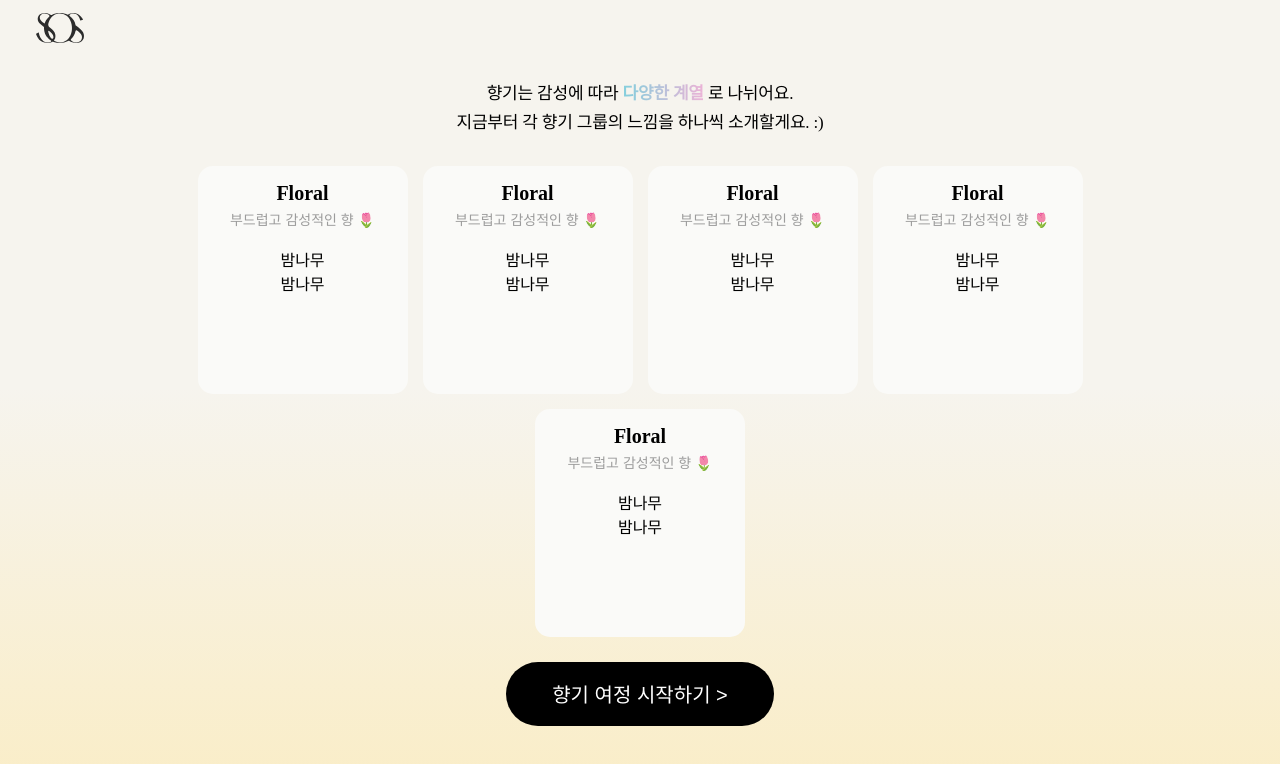
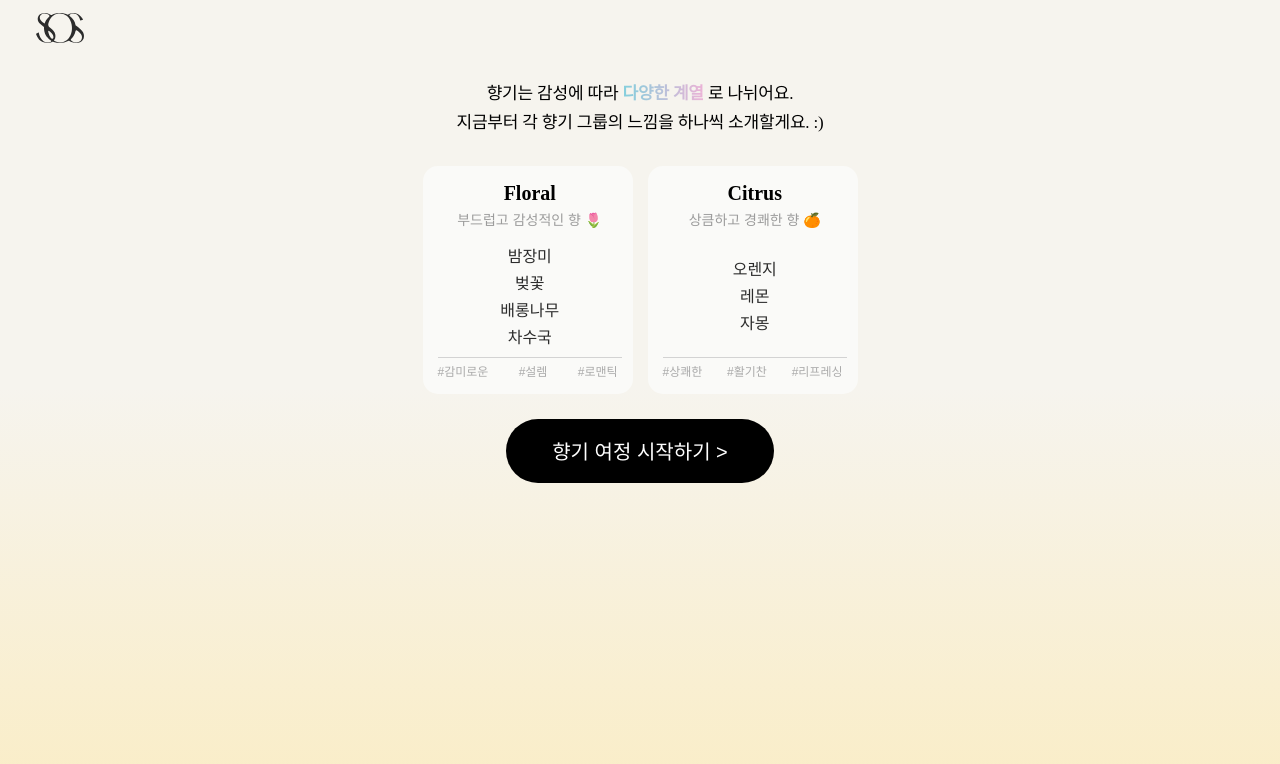
Before and after one commit to kyinn1307/SOS_Front, a React (Vite) app: page /info in a window 1280 px wide. Shown: the top 764 px of the page. Built offline with nearby package versions, Linux system fonts and the light colour scheme; a web font is replaced by a local one.

Commit message:
style : modify infomation card ui

```diff
--- a/src/components/UI/Info/CardArea.jsx
+++ /dev/null
@@ -1,26 +0,0 @@
-import styled from "styled-components";
-import InfoCard from "./InfoCard";
-
-const CardContainer = styled.div`
-  display: flex;
-  flex-wrap: wrap;
-  gap: 15px;
-  width: 885px;
-  justify-content: center;
-  align-items: center;
-  margin-top: 28px;
-`;
-const CardArea = () => {
-  1;
-  return (
-    <CardContainer>
-      <InfoCard />
-      <InfoCard />
-      <InfoCard />
-      <InfoCard />
-      <InfoCard />
-    </CardContainer>
-  );
-};
-
-export default CardArea;
--- /dev/null
+++ b/src/components/UI/Info/CardList.jsx
@@ -0,0 +1,45 @@
+import styled from "styled-components";
+import InfoCard from "./InfoCard";
+
+const CardContainer = styled.div`
+  display: flex;
+  flex-wrap: wrap;
+  gap: 15px;
+  width: 885px;
+  justify-content: center;
+  align-items: center;
+  margin-top: 28px;
+`;
+
+const MockData = [
+  {
+    title: "Floral",
+    info: "부드럽고 감성적인 향 🌷",
+    ex: ["밤장미", "벚꽃", "배롱나무", "차수국"],
+    vibe: ["#감미로운", "#설렘", "#로맨틱"],
+  },
+  {
+    title: "Citrus",
+    info: "상큼하고 경쾌한 향 🍊",
+    ex: ["오렌지", "레몬", "자몽"],
+    vibe: ["#상쾌한", "#활기찬", "#리프레싱"],
+  },
+];
+
+const CardList = () => {
+  return (
+    <CardContainer>
+      {MockData.map((item, index) => (
+        <InfoCard
+          key={index}
+          title={item.title}
+          info={item.info}
+          ex={item.ex}
+          vibe={item.vibe}
+        />
+      ))}
+    </CardContainer>
+  );
+};
+
+export default CardList;
--- a/src/components/UI/Info/InfoCard.jsx
+++ b/src/components/UI/Info/InfoCard.jsx
@@ -8,6 +8,15 @@ const InfoCardWrapper = styled.div`
   background-color: #fafaf8;
   padding: 15px;
   border-radius: 15px;
+`;
+
+const InfoContainer = styled.div`
+  display: flex;
+  flex-direction: column;
+  width: 184.5px;
+  height: 190px;
+
+  border-bottom: 1px solid #d3d3d3;
 `;
 
 const TitleArea = styled.div`
@@ -22,41 +31,63 @@ const Title = styled.div`
   font-weight: 700;
   font-size: 20px;
   line-height: 24px;
-
-  flex: none;
-  order: 0;
-  flex-grow: 0;
 `;
 
 const Info = styled.div`
   font-weight: 500;
   font-size: 14px;
   line-height: 17px;
-
   color: #9c9c9c;
-
-  flex: none;
-  order: 1;
-  flex-grow: 0;
 `;
 
 const ExArea = styled.div`
   display: flex;
   flex-direction: column;
+  height: 100px;
   margin-top: 18px;
+  align-items: center;
+  justify-content: center;
+  gap: 8px;
 `;
 
-const InfoCard = () => {
+const ExItem = styled.div`
+  font-size: 16px;
+  line-height: 19px;
+  color: #2c2c2c;
+`;
+
+const VibeContainer = styled.div`
+  display: flex;
+  flex-wrap: wrap;
+  justify-content: space-between;
+  margin-top: 6.5px;
+`;
+
+const VibeTag = styled.span`
+  font-size: 12px;
+  line-height: 14px;
+  color: #aaaaaa;
+`;
+
+const InfoCard = ({ title, info, ex, vibe }) => {
   return (
     <InfoCardWrapper>
-      <TitleArea>
-        <Title>Floral</Title>
-        <Info> 부드럽고 감성적인 향 🌷</Info>
-      </TitleArea>
-      <ExArea>
-        <div>밤나무</div>
-        <div>밤나무</div>
-      </ExArea>
+      <InfoContainer>
+        <TitleArea>
+          <Title>{title}</Title>
+          <Info>{info}</Info>
+        </TitleArea>
+        <ExArea>
+          {ex.map((item, index) => (
+            <ExItem key={index}>{item}</ExItem>
+          ))}
+        </ExArea>
+      </InfoContainer>
+      <VibeContainer>
+        {vibe.map((tag, index) => (
+          <VibeTag key={index}>{tag}</VibeTag>
+        ))}
+      </VibeContainer>
     </InfoCardWrapper>
   );
 };
--- a/src/components/UI/Login/LoginForm.jsx
+++ b/src/components/UI/Login/LoginForm.jsx
@@ -1,14 +1,39 @@
+import { useState } from "react";
+import { useNavigate } from "react-router-dom";
 import styled from "styled-components";
 import Button from "../common/Button";
 import Input from "../common/Input";
 const LoginForm = () => {
+  const [id, setId] = useState("");
+  const [password, setPassword] = useState("");
+  const navigate = useNavigate();
+
+  const handleLogin = (e) => {
+    e.preventDefault();
+    if (id === "1234" && password === "1234") {
+      navigate("/");
+    } else {
+      alert("아이디 또는 비밀번호가 일치하지 않습니다.");
+    }
+  };
+
   return (
-    <LoginFormContainer>
+    <LoginFormContainer onSubmit={handleLogin}>
       <LoginInputContainer>
-        <Input type={"text"} placeholder={"ID를 입력하세요."} />
-        <Input type={"password"} placeholder={"비밀번호를 입력하세요."} />
+        <Input
+          type="text"
+          placeholder="ID를 입력하세요."
+          value={id}
+          onChange={(e) => setId(e.target.value)}
+        />
+        <Input
+          type="password"
+          placeholder="비밀번호를 입력하세요."
+          value={password}
+          onChange={(e) => setPassword(e.target.value)}
+        />
       </LoginInputContainer>
-      <LoginButton>로그인</LoginButton>
+      <LoginButton type="submit">로그인</LoginButton>
     </LoginFormContainer>
   );
 };
--- a/src/pages/Info/InfoContent.jsx
+++ b/src/pages/Info/InfoContent.jsx
@@ -1,6 +1,6 @@
 import styled from "styled-components";
 import { StyledBtn } from "../../components/UI/common/StyledBtn";
-import CardArea from "../../components/UI/Info/CardArea";
+import CardList from "../../components/UI/Info/CardList";
 
 const ContentWrapper = styled.div`
   position: relative;
@@ -49,7 +49,7 @@ const InfoContent = () => {
           <br />
           지금부터 각 향기 그룹의 느낌을 하나씩 소개할게요. :{")"}
         </IntroText>
-        <CardArea />
+        <CardList />
         <BtnWrapper>
           <StyledBtn variant="black">향기 여정 시작하기 {">"}</StyledBtn>
         </BtnWrapper>
--- a/src/pages/Main/MainContent.jsx
+++ b/src/pages/Main/MainContent.jsx
@@ -1,6 +1,7 @@
 import styled from "styled-components";
 import SosLetterLogo from "../../assets/main/sos_letter_logo";
 import { StyledBtn } from "../../components/UI/common/StyledBtn";
+import { useNavigate } from "react-router-dom";
 
 const ContentWrapper = styled.div`
   position: relative;
@@ -41,6 +42,11 @@ const BtnWrapper = styled.div`
   margin-top: 27px;
 `;
 const MainContent = () => {
+  const navigate = useNavigate();
+
+  const handleBtnClick = () => {
+    navigate("/info");
+  };
   return (
     <ContentWrapper>
       <LogoWrapper>
@@ -54,7 +60,7 @@ const MainContent = () => {
         센트오브사운드와 시작해보세요! :{")"}
       </IntroText>
       <GradientText>오늘도 힘차게! 수고하시는 당신을 응원합니다!</GradientText>
-      <BtnWrapper>
+      <BtnWrapper onClick={handleBtnClick}>
         <StyledBtn variant="black">향기 여정 시작하기 {">"}</StyledBtn>
       </BtnWrapper>
     </ContentWrapper>
```
